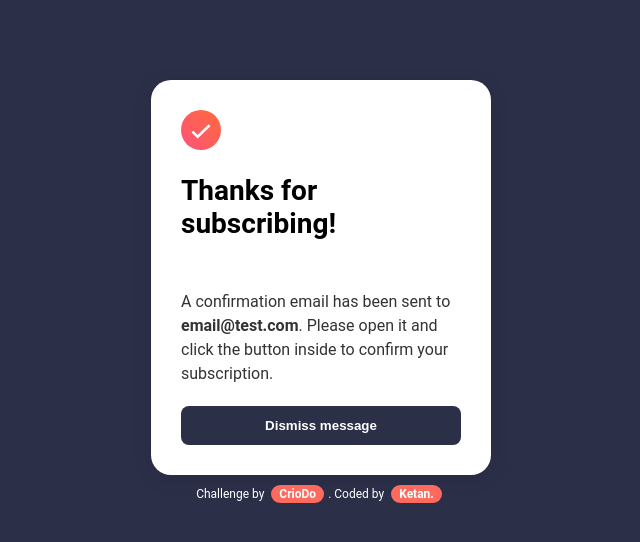
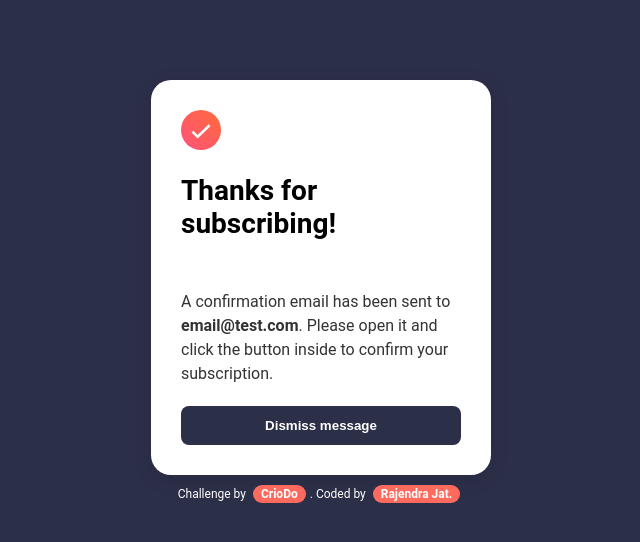
Before and after one commit to rajendra-jat7/XSIGNUP, a plain HTML site: page success.html in a window 1280 px wide. Shown: the whole page, without its empty margins (319-959 px from the left). Drawn offline with Linux system fonts and the light colour scheme.

Commit message:
XSIGNUP Completed!

```diff
--- a/success.html
+++ b/success.html
@@ -33,11 +33,11 @@
         >CrioDo</a
       >. Coded by
       <a
-        href="https://github.com/ImKetan1610"
+        href="https://github.com/rajendra-jat7"
         target="_blank"
         rel="noopener noreferrer"
         class="tag"
-        >Ketan.</a
+        >Rajendra Jat.</a
       >
     </footer>
 
```
Also changed, not shown: index.html (+2 -2 lines), 1 other file.
